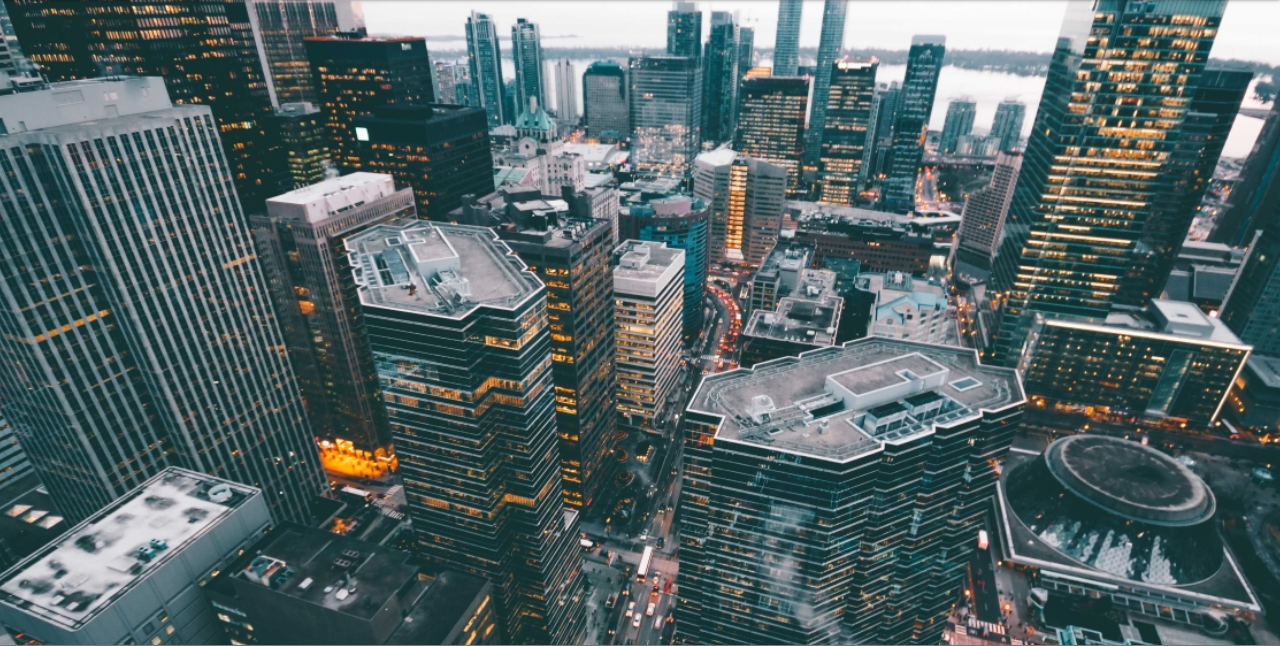
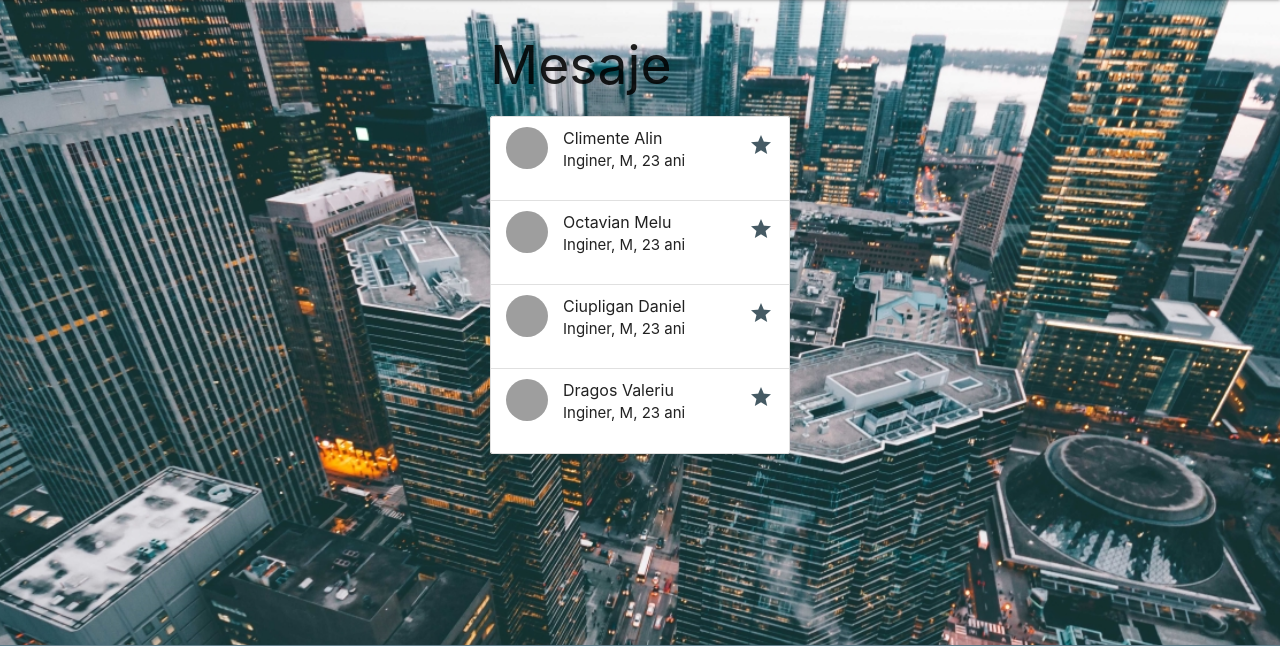
Before and after one commit to ClimenteA/chirieshare-draft, a Django app: page /cont/message/1/1 in a window 1280 px wide. Shown: the part 65-711 px from the top of the page. Run offline with Django 3.2, Linux system fonts and the light colour scheme; the visitor is signed in with stand-in values (Sample User, id 1); grey boxes are pictures that could not be loaded.

Commit message:
making messaging chat app

```diff
--- a/users/templates/users/messaging.html
+++ b/users/templates/users/messaging.html
@@ -6,10 +6,41 @@
 
 
 
+<h2>Mesaje</h2>
 
 
 
+<ul class="collection">
+<li class="collection-item avatar">
+    <img class="circle" src="/media/{{ user.imagine }}" onerror="this.src='http://placeskull.com/100/100/4caf50'">
+    <span class="title">Climente Alin</span>
+    <p>Inginer, M, 23 ani</p>
+    <a href="#!" class="secondary-content"><i class="material-icons">grade</i></a>
+</li>
 
+<li class="collection-item avatar">
+    <img class="circle" src="/media/{{ user.imagine }}" onerror="this.src='http://placeskull.com/100/100/4caf50'">
+    <span class="title">Octavian Melu</span>
+    <p>Inginer, M, 23 ani</p>
+    <a href="#!" class="secondary-content"><i class="material-icons">grade</i></a>
+</li>
+
+<li class="collection-item avatar">
+    <img class="circle" src="/media/{{ user.imagine }}" onerror="this.src='http://placeskull.com/100/100/4caf50'">
+    <span class="title">Ciupligan Daniel</span>
+    <p>Inginer, M, 23 ani</p>
+    <a href="#!" class="secondary-content"><i class="material-icons">grade</i></a>
+</li>
+
+<li class="collection-item avatar">
+    <img class="circle" src="/media/{{ user.imagine }}" onerror="this.src='http://placeskull.com/100/100/4caf50'">
+    <span class="title">Dragos Valeriu</span>
+    <p>Inginer, M, 23 ani</p>
+
+    <a href="#!" class="secondary-content"><i class="material-icons">grade</i></a>
+</li>
+
+</ul>
 
 
 
@@ -29,5 +60,13 @@
 <link rel="stylesheet" href="{% static 'users/styles.css' %}">
 <script src="{% static 'users/scripts.js' %}"></script>
 
+<style>
+
+    ul {
+        min-width: 300px;
+    }
+
+</style>
+
 
 {% endblock %}
--- a/users/views.py
+++ b/users/views.py
@@ -99,7 +99,7 @@ def utilizator(request, id_user=None, id_anunt=None):
 @login_required
 def message(request, id_user, id_anunt):
 
-    context = {}
+    context = {"title": "Mesaje"}
 
     return render(request, template_name="users/messaging.html", context=context)
 
```
Also changed, not shown: 1 other file.
